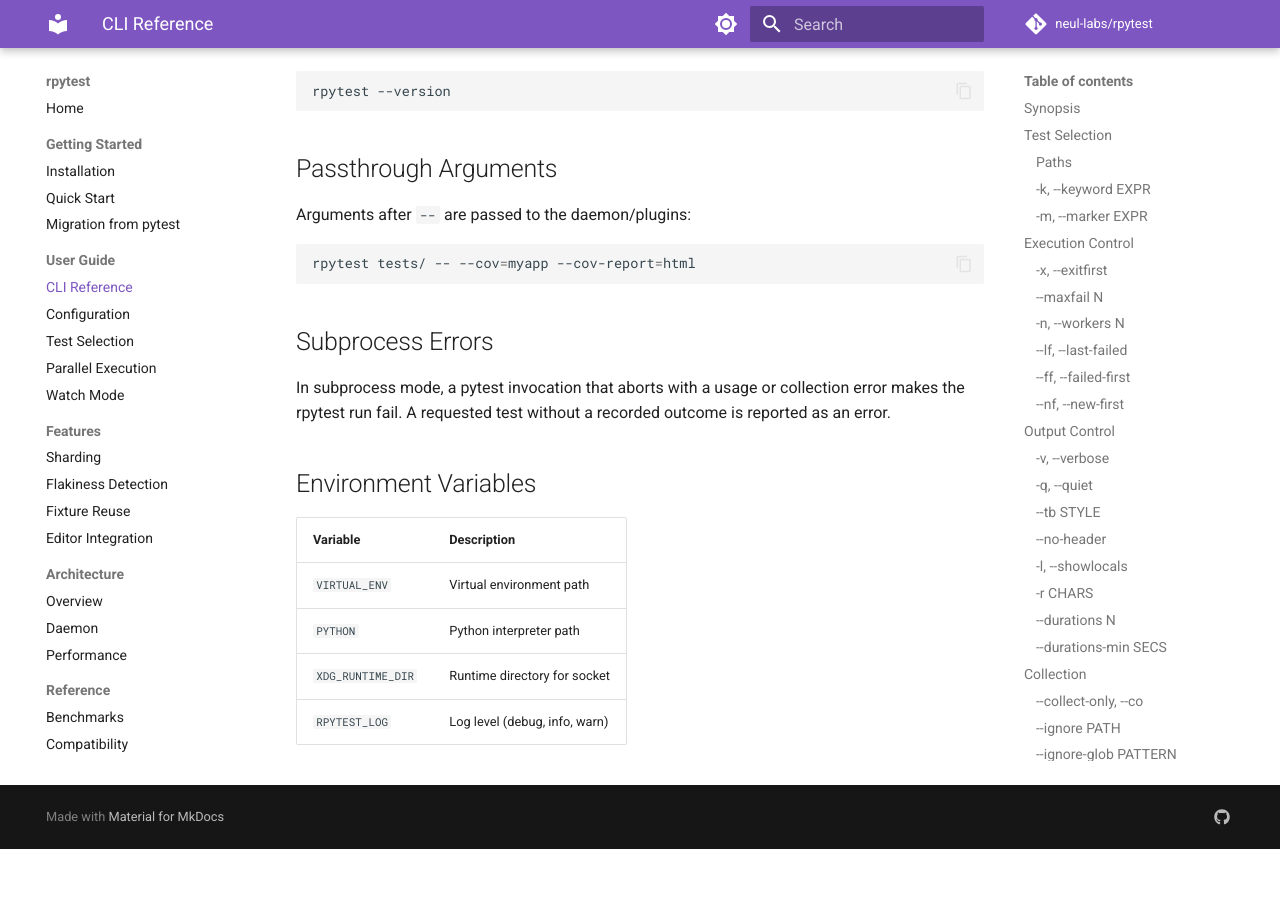
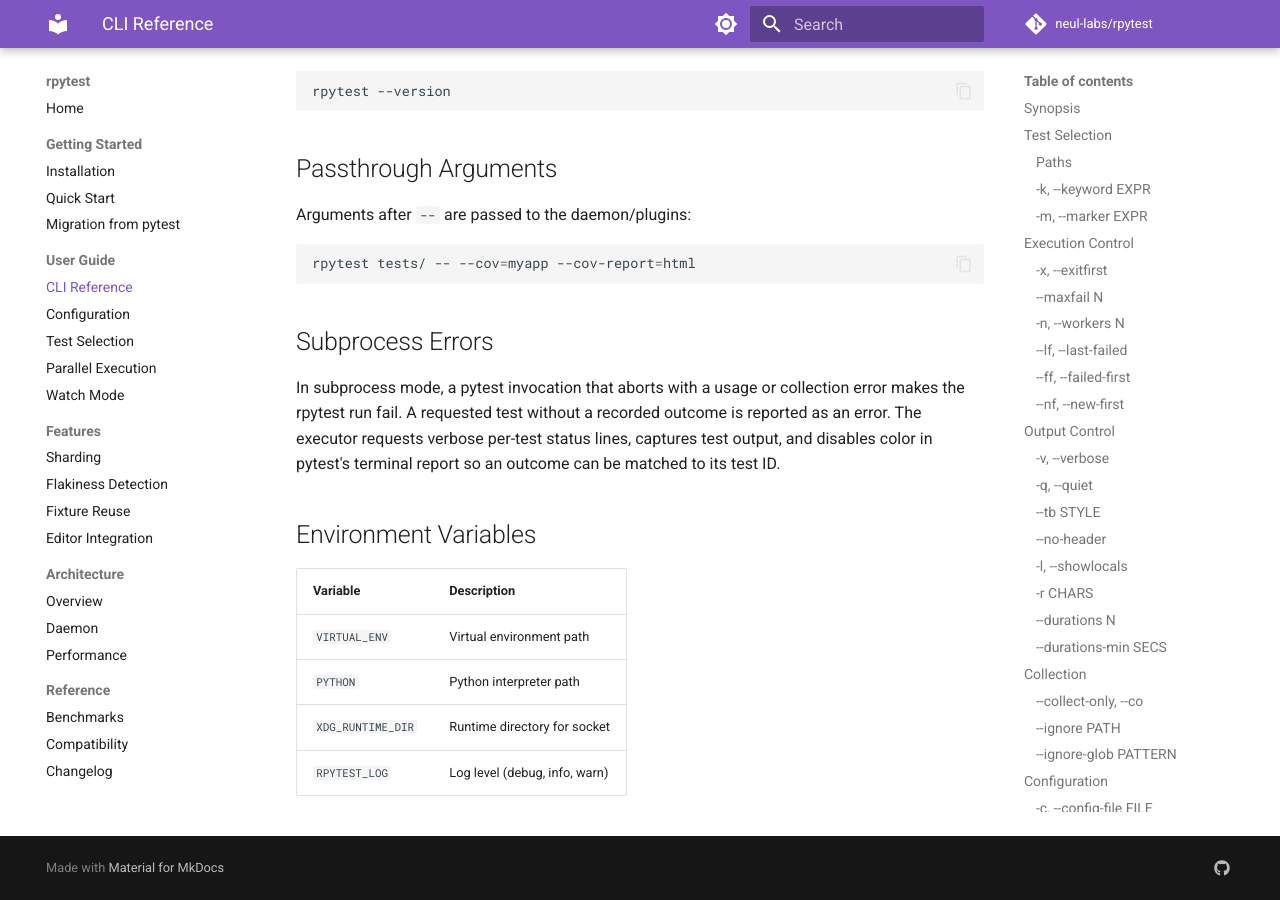
Before and after one commit to neul-labs/rpytest, an MkDocs documentation site: the page built from documentation/docs/guide/cli.md, in a window 1280 px wide and 900 px high, scrolled down 10164 px. Built offline with MkDocs 1.6.1 and Material for MkDocs 9.7.7, drawn with Linux system fonts in a browser that asks for light colours; comment, search, counter and statistics services are not loaded; before the commit the page ends 11013 px from its top, so only the background shows below that; some of the changed text lies outside the part shown.

Commit message:
fix: keep pytest subprocess result lines readable

```diff
--- a/documentation/docs/guide/cli.md
+++ b/documentation/docs/guide/cli.md
@@ -477,7 +477,9 @@ rpytest tests/ -- --cov=myapp --cov-report=html
 
 In subprocess mode, a pytest invocation that aborts with a usage or collection
 error makes the rpytest run fail. A requested test without a recorded outcome
-is reported as an error.
+is reported as an error. The executor requests verbose per-test status lines,
+captures test output, and disables color in pytest's terminal report so an
+outcome can be matched to its test ID.
 
 ## Environment Variables
 
```
Also changed, not shown: other parts of documentation/docs/guide/cli.md (+2 -2 lines), 1 other file.
